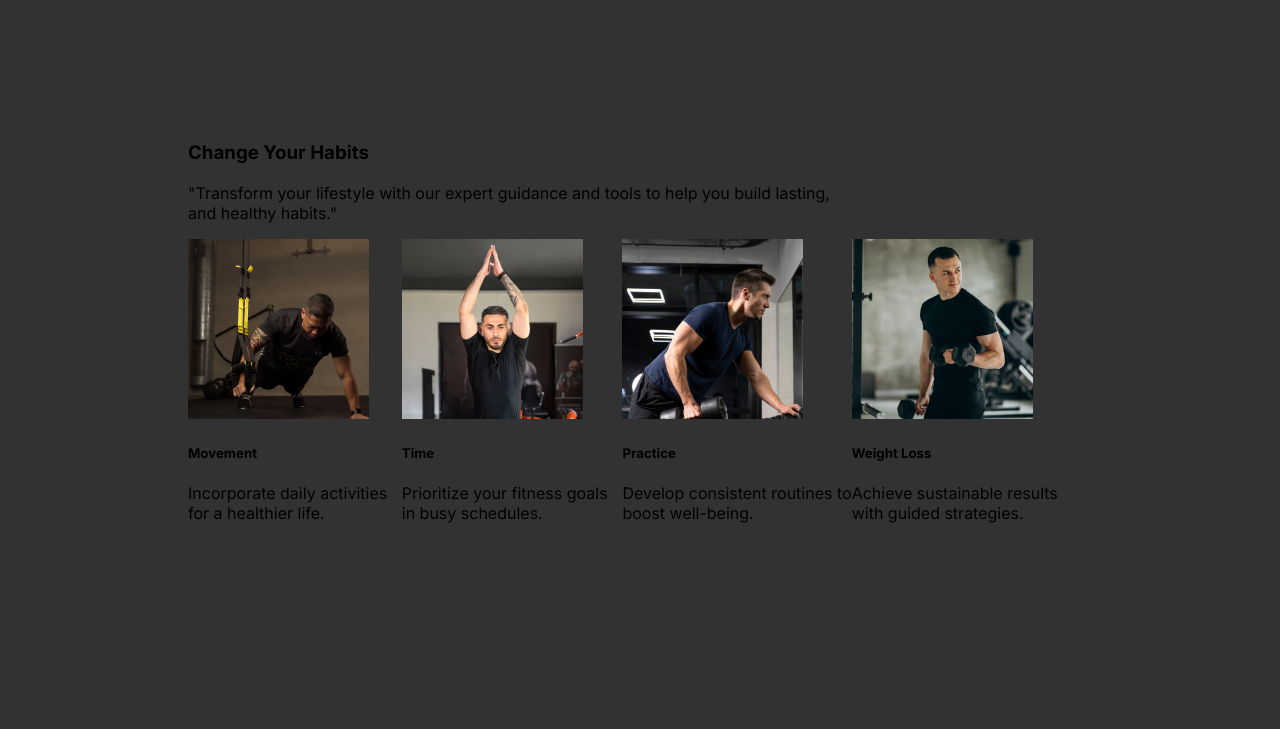
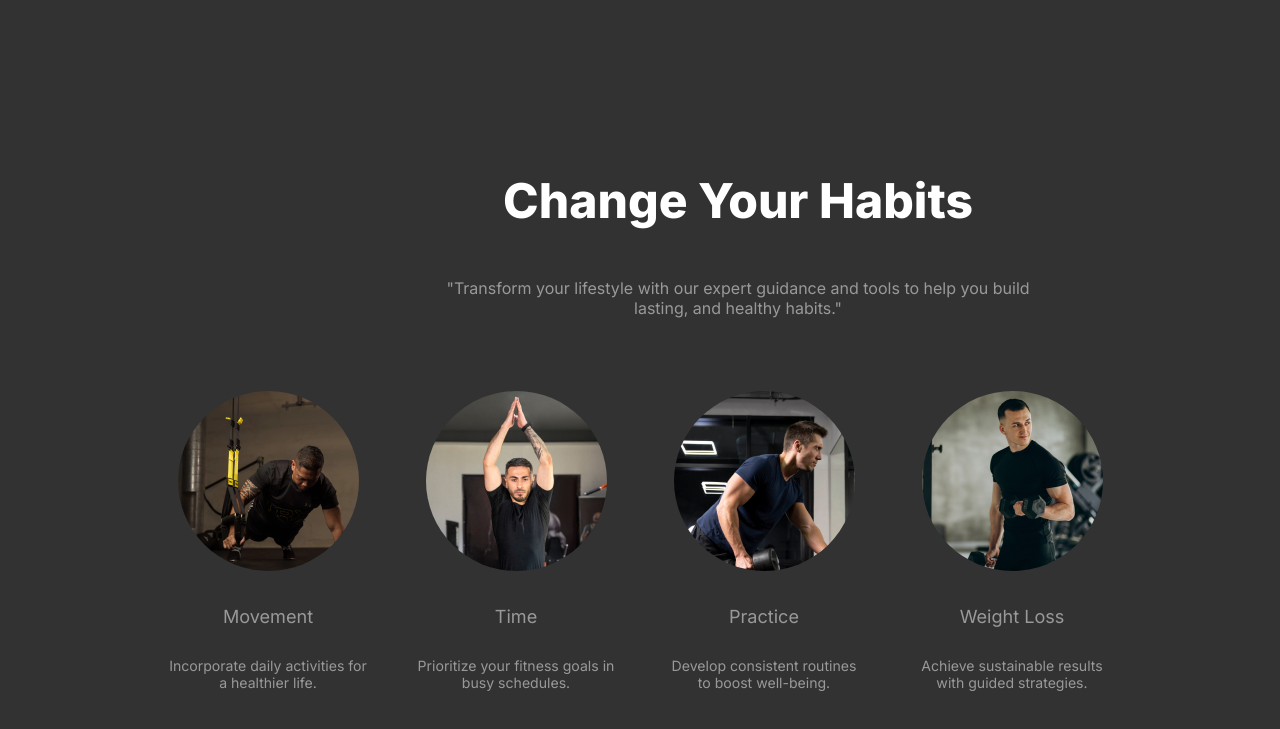
Before and after one commit to jannatunnafi/assignment-2-ui-main, a plain HTML site: page index.html in a window 1280 px wide. Shown: the part 739-1468 px from the top of the page. Before the commit the page ends 1428 px from the top, so only its background shows below. Drawn offline with Linux system fonts and the light colour scheme; a web font is replaced by a local one.

Commit message:
resized images and added font styles,weight, color of texts also added margin, width, height as needed

```diff
--- a/index.html
+++ b/index.html
@@ -52,8 +52,8 @@
         <div class="change-habit-section">
 
             <div class="habits-content">
-                <h3>Change Your Habits</h3>
-                <p>"Transform your lifestyle with our expert guidance and tools to help you build lasting, <br>
+                <h3 class="section-title">Change Your Habits</h3>
+                <p class="section-description">"Transform your lifestyle with our expert guidance and tools to help you build lasting,
                    and healthy habits."</p>
                 </div>
 
--- a/styles/style.css
+++ b/styles/style.css
@@ -127,11 +127,73 @@ background-color: black;}
 /* CHANGE YOUR HABITS STYLES */
 
 .change-habit-section{
-  margin: 150px 180px;
+  margin: 180px 160px;
+
 }
 
   .habit-box{
     display: flex;
     justify-content: space-between;
 
+
+
+
   }
+
+  .section-title{
+    color: rgb(255, 255, 255);
+
+font-size: 3rem;
+font-weight: 800;
+text-align: center;
+
+  }
+
+  .habits-content{
+    width: 640px;
+    height: 220px;
+ margin-left: 250px;
+
+  }
+
+  .section-description{
+    text-align: center;
+    color: rgba(255, 255, 255, 0.5);
+
+font-size: 1rem;
+font-weight: 400;
+text-align: center;
+height: 40px;
+margin-bottom: 10px;
+
+  }
+
+  .habit-title{
+    color: rgba(255, 255, 255, 0.5);
+
+font-size: 1.13rem;
+font-weight: 400;
+
+  }
+
+  .habit-cards{
+    text-align: center;
+
+
+
+  }
+
+  .habit-description{
+    color: rgba(255, 255, 255, 0.5);
+
+font-size: 0.88rem;
+font-weight: 400;
+width: 200px;
+
+
+  }
+
+  img{
+    overflow: hidden;
+    border-radius: 50%;
+  }
```
